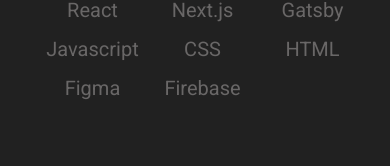
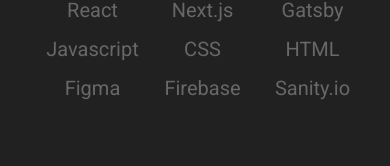
Before and after one commit to andbostick/portfolio, a Next.js app: page / in a window 390 px wide. Shown: the part 441-607 px from the top of the page. Built offline with nearby package versions, Linux system fonts and the light colour scheme; a web font is replaced by a local one.

Commit message:
removed breaking mobile bug

```diff
--- a/components/Tech.js
+++ b/components/Tech.js
@@ -11,6 +11,7 @@
         <li>HTML</li>
         <li>Figma</li>
         <li>Firebase</li>
+        <li>Sanity.io</li>
       </ul>
       <style jsx>{`
         div {
--- a/pages/index.js
+++ b/pages/index.js
@@ -5,7 +5,6 @@
 import todoistMobile from '../images/todistMobile.png'
 import nuclear from "../images/nuclear1.png";
 
-import Slide from 'react-reveal/Slide'
 
 import Header from "../components/Header";
 import Tech from "../components/Tech";
@@ -29,7 +28,7 @@
         <h2>Portfolio</h2>
         <div className="projects-container">
 
-        <Slide left>
+
         <Projects
           src={todoistMobile}
           title={"ToDoist"}
@@ -37,8 +36,8 @@
           url={'https://peaceful-wozniak-a77c4c.netlify.app/'}
           git={'https://github.com/andbostick/todo-board'}
           />
-          </Slide>
-          <Slide right>
+
+
         <ProjectsRight
           src={nuclear}
           title={"Nuclear Hangover"}
@@ -46,7 +45,7 @@
           url={'https://nuclearhangover.com'}
           git={'https://github.com/andbostick/next-nuclear'}
           />
-          </Slide>
+
           </div>
         <h2>Contact Me</h2>
         <ContactForm />
```
